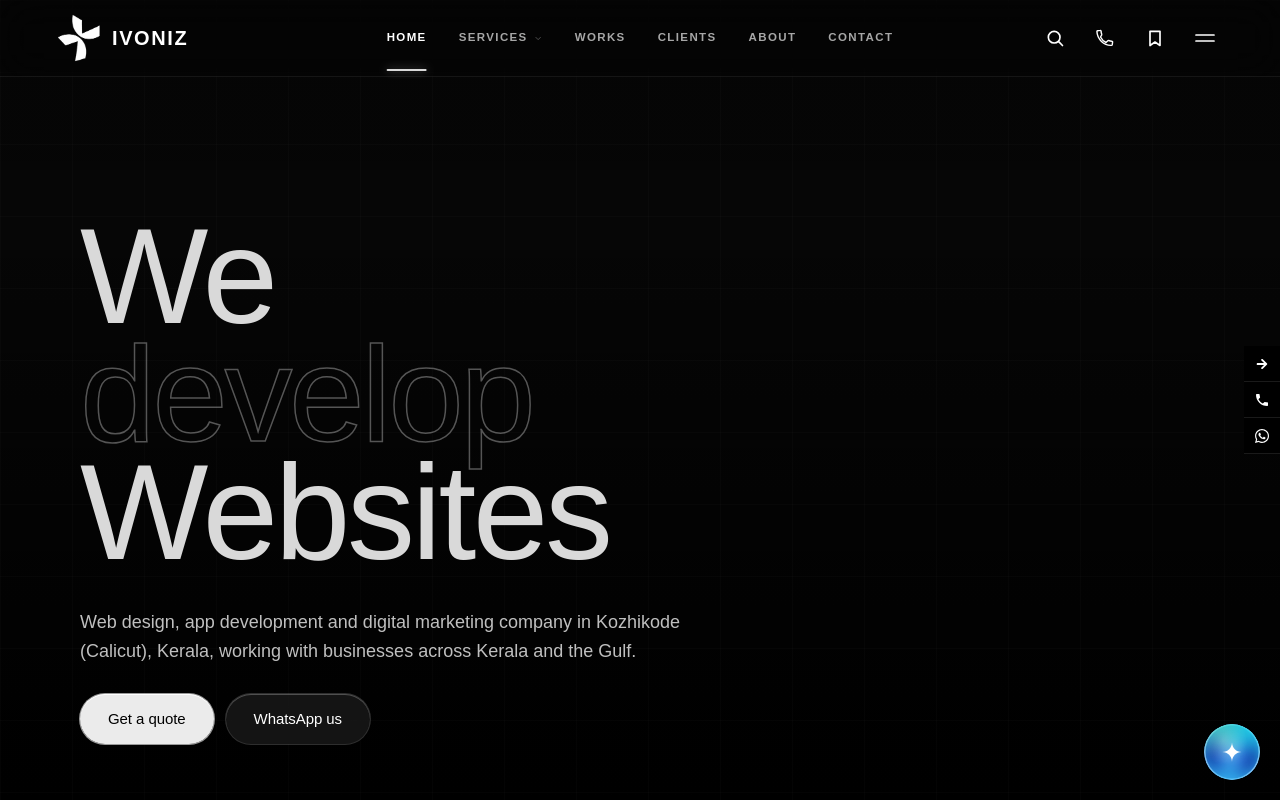
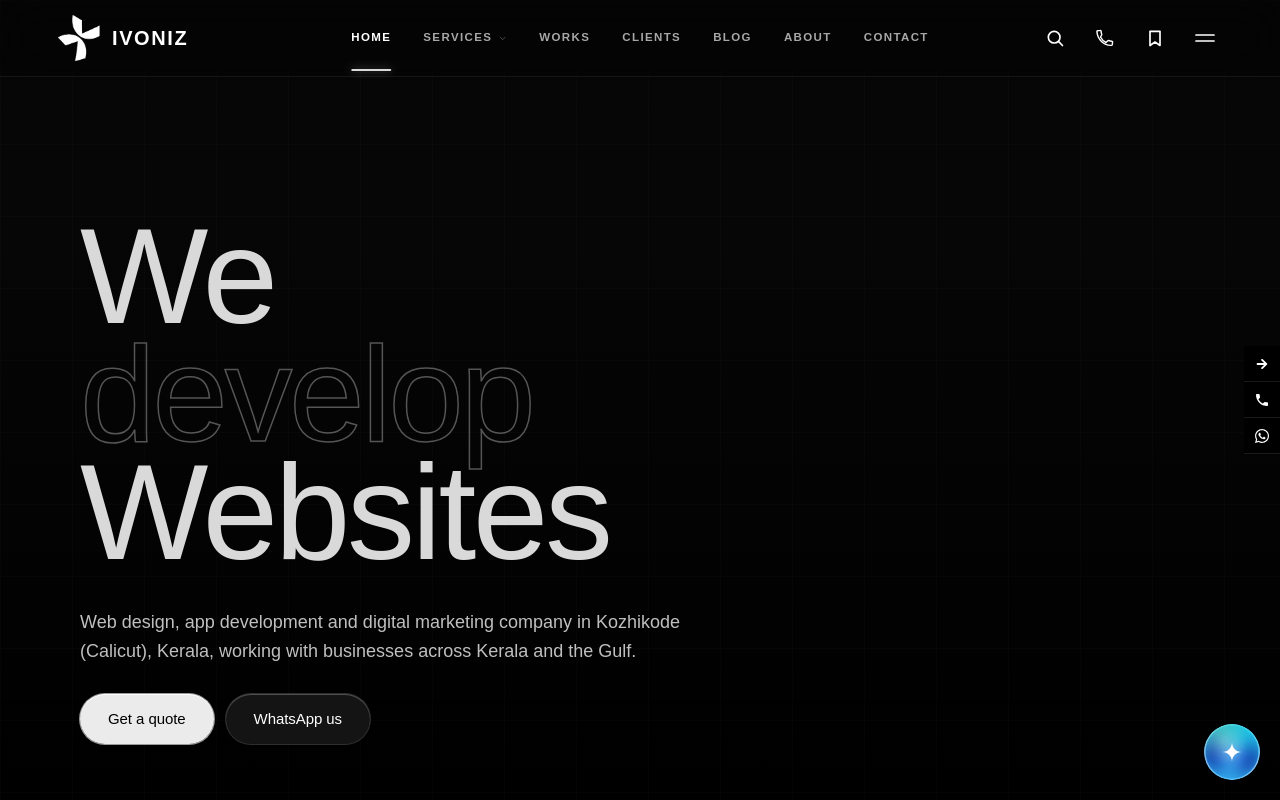
Before and after one commit to anasask2001/IVONIZ, a Next.js app: page / in a window 1280 px wide. Shown: the top 800 px of the page. Built offline with nearby package versions, Linux system fonts and the light colour scheme.

Commit message:
new update UI UX

```diff
--- a/src/components/Footer.jsx
+++ b/src/components/Footer.jsx
@@ -80,6 +80,7 @@ const COMPANY = [
   { label: "About Us", href: "/about" },
   { label: "Works",    href: "/works" },
   { label: "Clients",  href: "/clients" },
+  { label: "Blog",     href: "/blog" },
   { label: "Contact",  href: "/contact" },
 ];
 
--- a/src/components/Navbar.jsx
+++ b/src/components/Navbar.jsx
@@ -16,6 +16,7 @@ export default function Navbar() {
       { label: "Services",  href: "/#our-services", mega: "services" },
       { label: "Works",     href: "/works" },
       { label: "Clients",   href: "/clients" },
+      { label: "Blog",      href: "/blog" },
       { label: "About",     href: "/about" },
       { label: "Contact",   href: "/contact" },
     ],
@@ -271,7 +272,7 @@ export default function Navbar() {
                         aria-expanded={isMega ? activeMega === item.mega : undefined}
                         aria-haspopup={isMega ? "true" : undefined}
                         className={[
-                          "relative flex items-center gap-1.5 px-4 py-6 text-[11.5px] font-semibold tracking-[0.12em] uppercase transition-colors duration-200",
+                          "relative flex items-center gap-1.5 px-3 xl:px-4 py-6 text-[11.5px] font-semibold tracking-[0.12em] uppercase transition-colors duration-200",
                           active ? "text-white" : "text-white/65 hover:text-white",
                         ].join(" ")}
                       >
@@ -287,7 +288,7 @@ export default function Navbar() {
                         {/* Active indicator */}
                         {active && (
                           <span
-                            className="absolute bottom-0 left-4 right-4 h-0.5 rounded-full"
+                            className="absolute bottom-0 left-3 right-3 xl:left-4 xl:right-4 h-0.5 rounded-full"
                             style={{
                               background: "rgba(255,255,255,0.85)",
                               boxShadow: "0 0 8px rgba(255,255,255,0.4)",
@@ -578,7 +579,7 @@ export default function Navbar() {
 }
 
 /* Phone menu order (desktop header keeps its own order) */
-const MOBILE_ORDER = ["Home", "About", "Services", "Works", "Clients", "Contact"];
+const MOBILE_ORDER = ["Home", "About", "Services", "Works", "Clients", "Blog", "Contact"];
 
 /* ── Icons ──────────────────────────────────────── */
 function CallIcon({ className }) {
```
